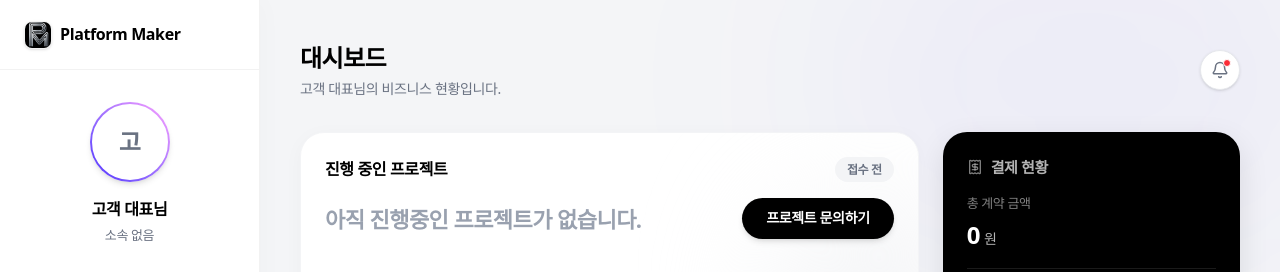
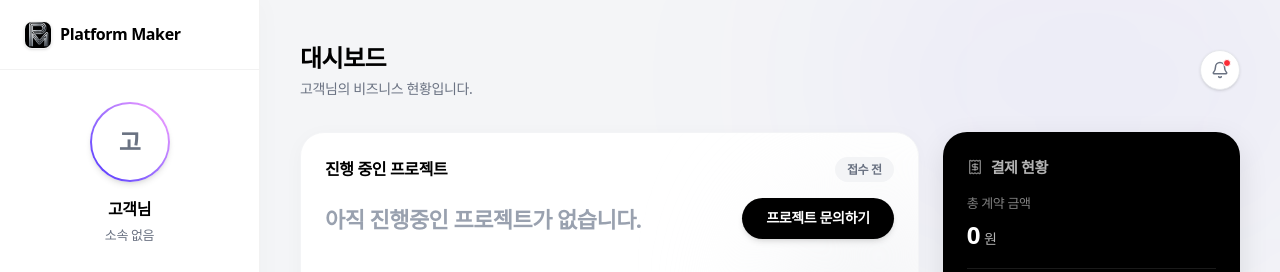
Before and after one commit to gumdalf7787art/Platform-Maker, a React (Vite) app: page /mypage in a window 1280 px wide. Shown: the top 272 px of the page. Built offline with nearby package versions, Linux system fonts and the light colour scheme; a web font is replaced by a local one.

Commit message:
refactor: 마이페이지 호칭 '대표님' -> '님'으로 일괄 변경

```diff
--- a/src/components/MyPage.jsx
+++ b/src/components/MyPage.jsx
@@ -123,7 +123,7 @@ export default function MyPage({ setIsLoggedIn }) {
               {userProfile.name.charAt(0)}
             </div>
           </div>
-          <h3 className="font-bold text-[16px] text-black">{userProfile.name} {userProfile.title}님</h3>
+          <h3 className="font-bold text-[16px] text-black">{userProfile.name}님</h3>
           <p className="text-[13px] text-gray-500 mt-1">{userProfile.company}</p>
         </div>
 
@@ -183,7 +183,7 @@ export default function MyPage({ setIsLoggedIn }) {
             <h1 className="text-[24px] font-bold text-black tracking-tight mb-1">
               {menuItems.find(m => m.id === activeMenu)?.label}
             </h1>
-            <p className="text-[14px] text-gray-500">{userProfile.name} {userProfile.title}님의 비즈니스 현황입니다.</p>
+            <p className="text-[14px] text-gray-500">{userProfile.name}님의 비즈니스 현황입니다.</p>
           </div>
 
           <div className="flex items-center space-x-4">
```
